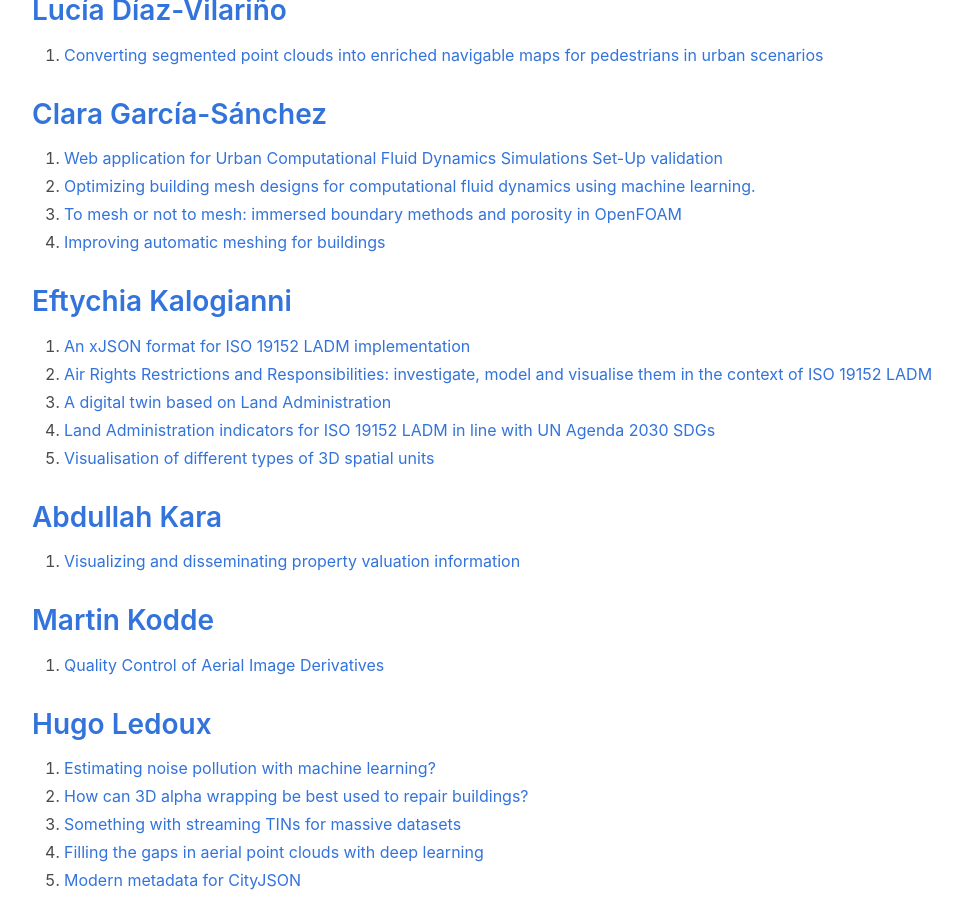
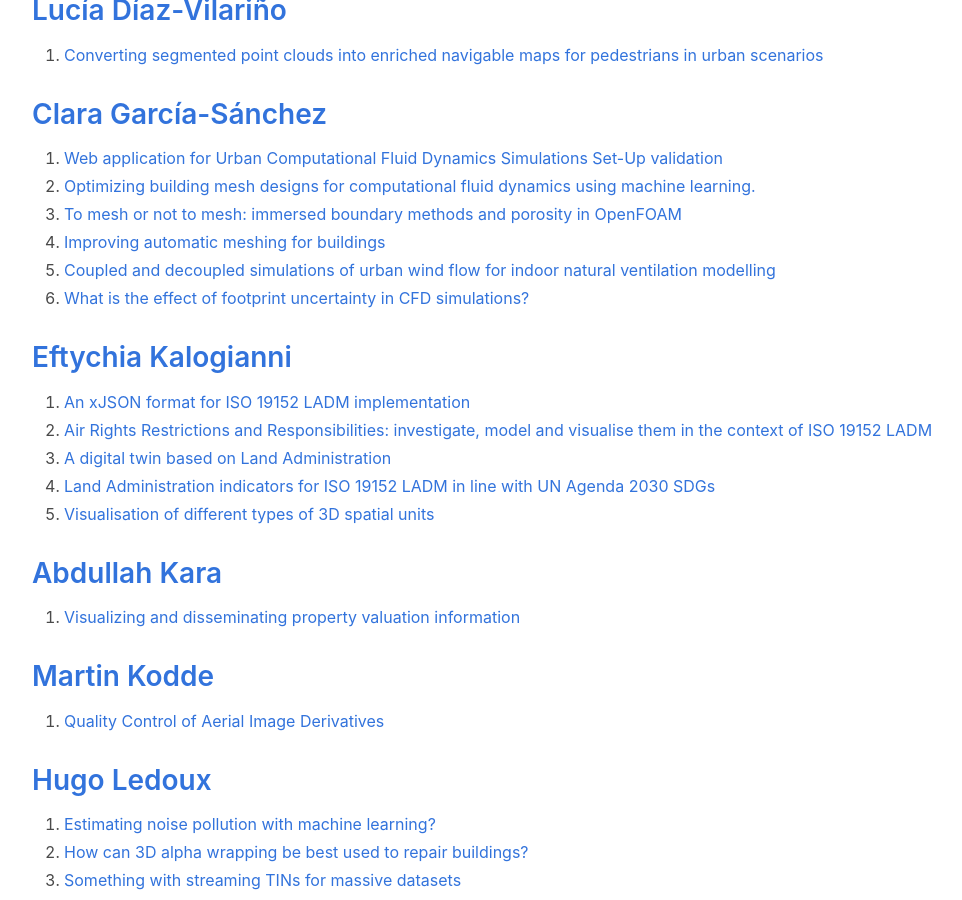
Before and after one commit to tudelft3d/geo2020, a Jekyll site: the page built from potentialtopics/index.md, in a window 1280 px wide and 900 px high, scrolled down 1605 px. Shown: the whole window, without its empty margins (32-994 px from the left). Built offline with Jekyll 4.4.1, drawn with Linux system fonts in a browser that asks for light colours; nearby versions of some CDN libraries.

Commit message:
potentialtopics updated

```diff
--- a/potentialtopics/index.md
+++ b/potentialtopics/index.md
@@ -61,6 +61,8 @@ no more topics for this year
 2. [Optimizing building mesh designs for computational fluid dynamics using machine learning.](https://3d.bk.tudelft.nl/education/msctopics/#optimizing-building-mesh-designs-for-computational-fluid-dynamics-using-machine-learning)
 3. [To mesh or not to mesh: immersed boundary methods and porosity in OpenFOAM](https://3d.bk.tudelft.nl/education/msctopics/#to-mesh-or-not-to-mesh-immersed-boundary-methods-and-porosity-in-openfoam)
 4. [Improving automatic meshing for buildings](https://3d.bk.tudelft.nl/education/msctopics/#improving-automatic-meshing-for-buildings)
+5. [Coupled and decoupled simulations of urban wind flow for indoor natural ventilation modelling](https://3d.bk.tudelft.nl/education/msctopics/#coupled-and-decoupled-simulations-of-urban-wind-flow-for-indoor-natural-ventilation-modelling)
+6. [What is the effect of footprint uncertainty in CFD simulations?](https://3d.bk.tudelft.nl/education/msctopics/#what-is-the-effect-of-footprint-uncertainty-in-cfd-simulations)
 
 
 ## [Eftychia Kalogianni](https://www.tudelft.nl/en/staff/e.kalogianni/)
```
